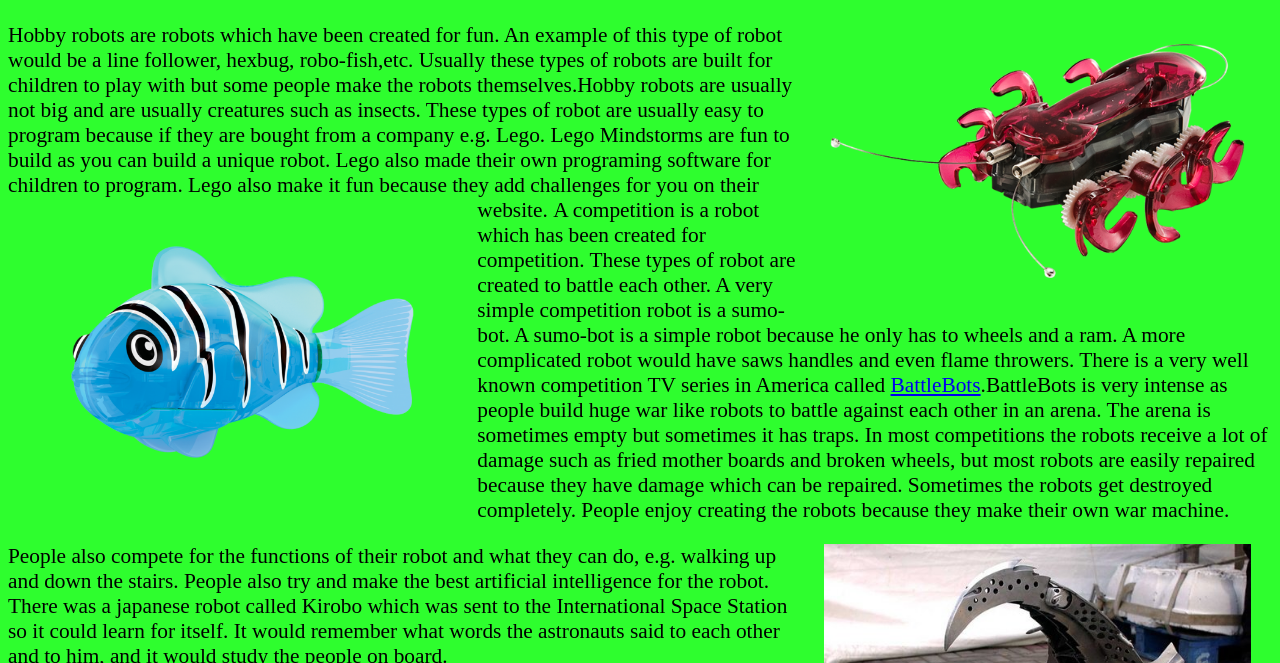
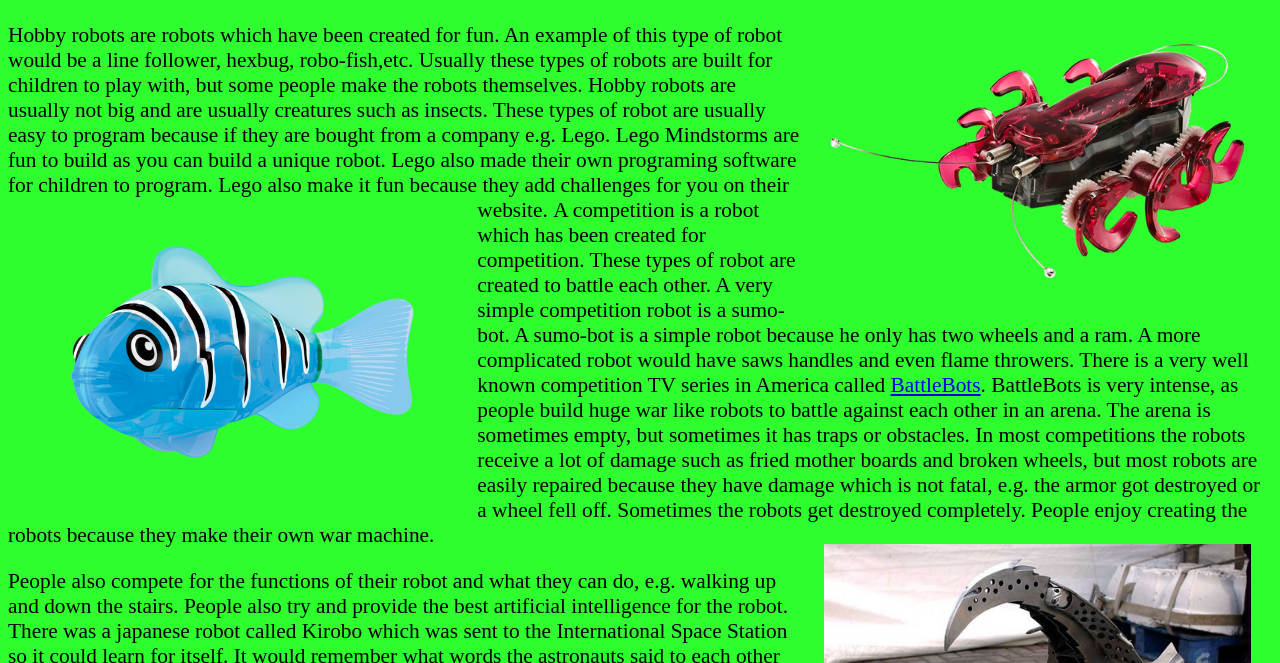
Before and after one commit to valentin-ivanov/Robots, a plain HTML site: page HobbyAndCompetitionRobots.html in a window 1280 px wide. Shown: the part 137-800 px from the top of the page. Drawn offline with Linux system fonts and the light colour scheme; a script that the page names is missing.

Commit message:
Made sense in a sentence

```diff
--- a/HobbyAndCompetitionRobots.html
+++ b/HobbyAndCompetitionRobots.html
@@ -21,25 +21,25 @@
 
 <h1 style="font-size: 48pt; text-align: center">Hobby And Competition Robots!</h1>
 
-<p><img src="hexbug.png" style="float:right; width: 20em; margin: 1em">Hobby robots are robots which have been created for fun. An
+<p><img src="hexbug.png" style="float:right; width: 20em; margin: 1em" alt="HexBug">Hobby robots are robots which have been created for fun. An
     example of this type of robot would be a line follower, hexbug, robo-fish,etc. Usually these types of robots are
-    built for children to play with but some people make the robots
-    themselves.Hobby robots are usually not big and are usually creatures such as insects. These types of robot are usually easy to program because if they are bought from a company e.g. Lego.
+    built for children to play with, but some people make the robots
+    themselves. Hobby robots are usually not big and are usually creatures such as insects. These types of robot are usually easy to program because if they are bought from a company e.g. Lego.
     Lego Mindstorms are fun to build as you can build a unique robot. Lego also made their own programing software for children to program.
-    Lego also make it fun because they add challenges for you on their website.  <img src="Robo-Fish.png" style="float:left; width: 20em; margin: 1em"> A competition is a robot which has been created
+    Lego also make it fun because they add challenges for you on their website.  <img src="Robo-Fish.png" style="float:left; width: 20em; margin: 1em" alt="Robo-Fish"> A competition is a robot which has been created
     for competition. These types of robot are created to battle each other. A very simple competition robot is a
-    sumo-bot. A sumo-bot is a simple robot because he only has to wheels and a ram. A more complicated robot would have
+    sumo-bot. A sumo-bot is a simple robot because he only has two wheels and a ram. A more complicated robot would have
     saws handles and even flame throwers. There is a very well known competition TV series in America called
-    <a href="http://battlebots.com/" target="_blank">BattleBots</a>.BattleBots is very intense as people build huge war like robots
-    to battle against each other in an arena. The arena is sometimes empty but sometimes it has traps. In most competitions the robots
+    <a href="http://battlebots.com/" target="_blank">BattleBots</a>. BattleBots is very intense, as people build huge war like robots
+    to battle against each other in an arena. The arena is sometimes empty, but sometimes it has traps or obstacles. In most competitions the robots
     receive a lot of damage such as fried mother boards and broken wheels, but most robots are easily repaired because they have
-    damage which can be repaired. Sometimes the robots get destroyed completely. People enjoy creating the robots because they make their
-    own war machine.<img src="BattleBot2.jpg" style="float:right; width: 20em; margin: 1em"></p>
+    damage which is not fatal, e.g. the armor got destroyed or a wheel fell off. Sometimes the robots get destroyed completely. People enjoy creating the robots because they make their
+    own war machine.<img src="BattleBot2.jpg" style="float:right; width: 20em; margin: 1em" alt="Battlebot"></p>
 
 <p>People also compete for the functions of their robot and what they can do, e.g. walking up and down the stairs.
-    People also try and make the best artificial intelligence for the robot. There was a japanese robot called Kirobo which was sent to the International Space Station
+    People also try and provide the best artificial intelligence for the robot. There was a japanese robot called Kirobo which was sent to the International Space Station
     so it could learn for itself. It would remember what words the astronauts said to each other and to him, and it would study the people on board.
-    <img src="kirobo.png" style="float:left; width: 20em; margin: 1em"> </p>
+    <img src="kirobo.png" style="float:left; width: 20em; margin: 1em" alt="Kirobo"> </p>
 
 <hr style="clear: both">
 <p><a href="index.html" title="Back to the Home page"><b>HOME</b></a> |
```
